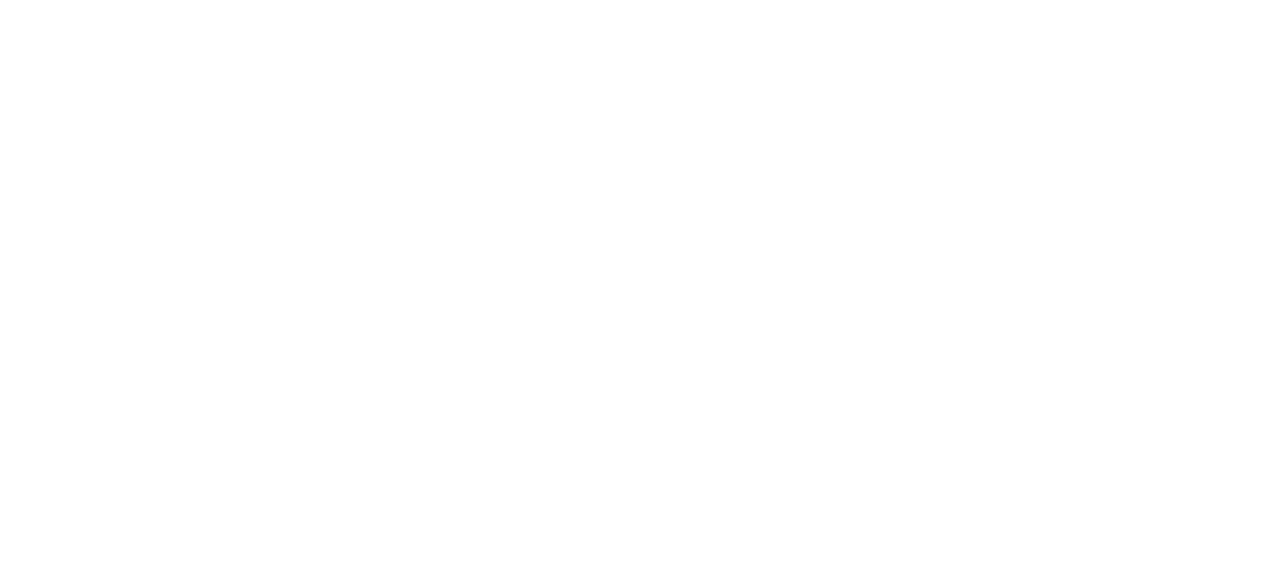
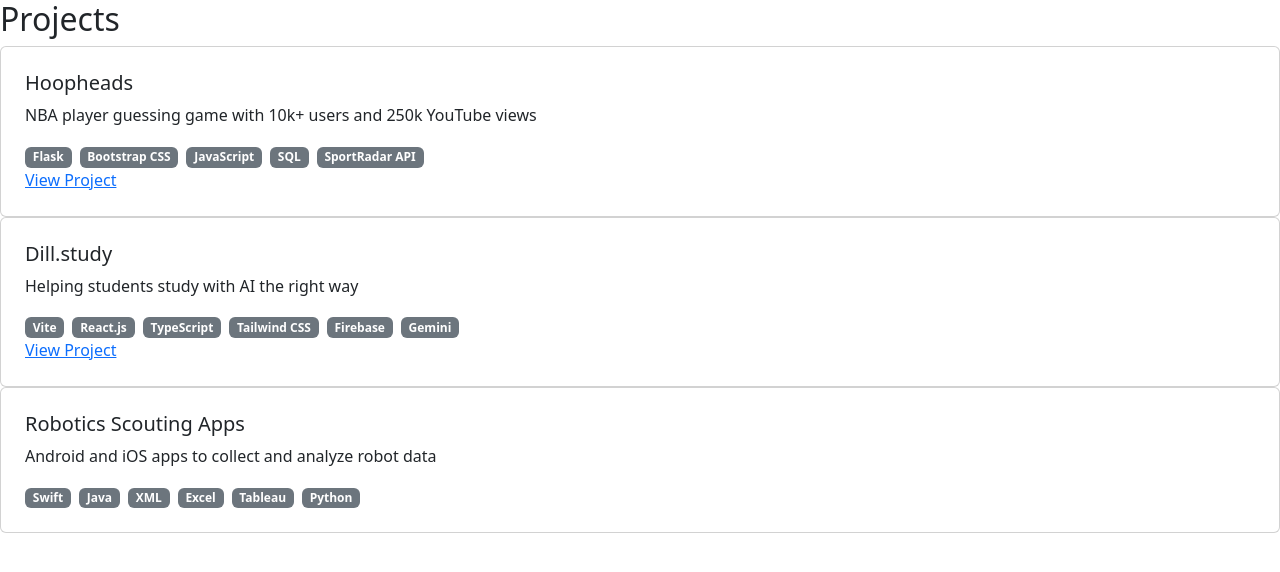
Before and after one commit to anshah1/personal_website, a React (Vite) app: page / in a window 1280 px wide. Shown: the top 572 px of the page. Built offline with nearby package versions, Linux system fonts and the light colour scheme.

Commit message:
somewhat functional

```diff
--- a/src/App.tsx
+++ b/src/App.tsx
@@ -1,11 +1,11 @@
-import About from './components/About';
+//import About from './components/About';
 import Projects from './components/Projects';
-import Experiences from './components/Experiences';
-import Navbar from './components/Navbar';
-import Contact from './components/Contact';
+//import Experiences from './components/Experiences';
+//import Navbar from './components/Navbar';
+//import Contact from './components/Contact';
 
 function App() {
-  return
+  return <Projects />;
 }
 
 export default App;
```
